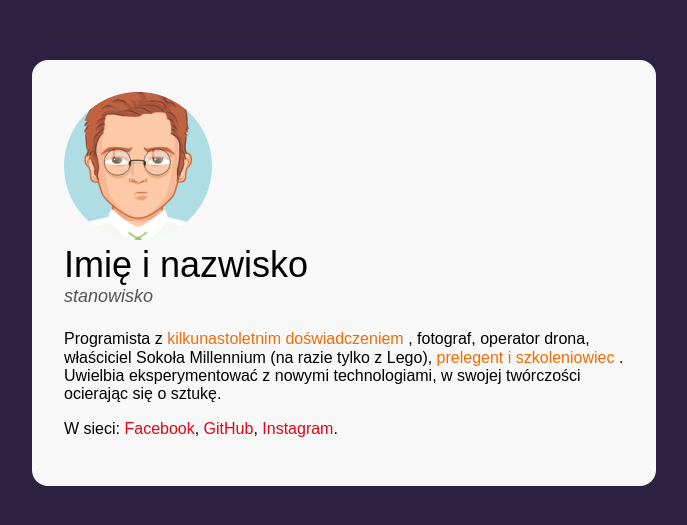
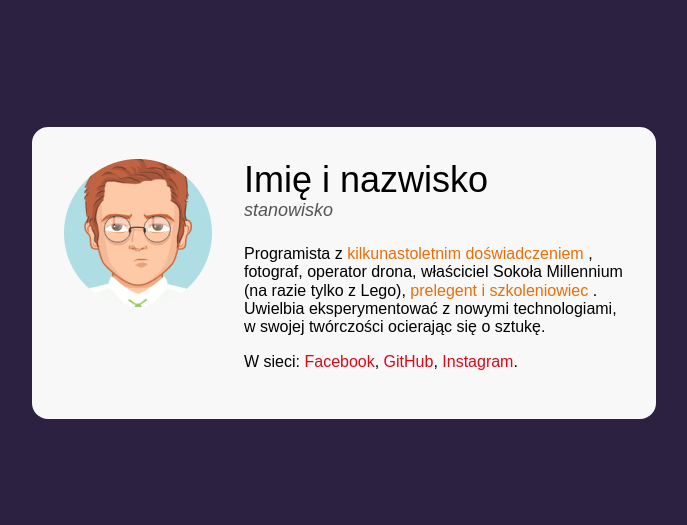
Before and after one commit to JakubLewan/bussiness-card, a plain HTML site: page index.html in a window 1280 px wide. Shown: the part 127-652 px from the top of the page, without its empty margins (296-983 px from the left). Drawn offline with Linux system fonts and the light colour scheme.

Commit message:
final shape

```diff
--- a/index.html
+++ b/index.html
@@ -14,6 +14,7 @@
     <main class="main">
         <article class="person">
             <img class="person__picture" src="../IMG/avatar.png" alt="Zdjecie osoby" />
+           <div>
             <header class="person__info">
                 <h1 class="person__name">Imię i nazwisko</h1>
                 <p class="person__position">stanowisko</p>
@@ -28,6 +29,7 @@
                 W sieci: <a class="person__link" href="#">Facebook</a>, <a class="person__link" href="#">GitHub</a>, <a
                     class="person__link" href="#">Instagram</a>.
             </p>
+        </div>
         </article>
     </main>
 </body>
--- a/style.css
+++ b/style.css
@@ -23,7 +23,8 @@ body {
 }
 
 .person {
-
+    display: flex;
+    align-items: flex-start; /*non-stretch (start from top-right)*/
 }
 
 .person__descripton {
@@ -46,6 +47,10 @@ margin: 0;
 font-weight: normal;
 }
 
+.person__picture {
+margin-right: 32px;
+}
+
 .person__position {
     font-size: 18px;
     color: #545454;
```
